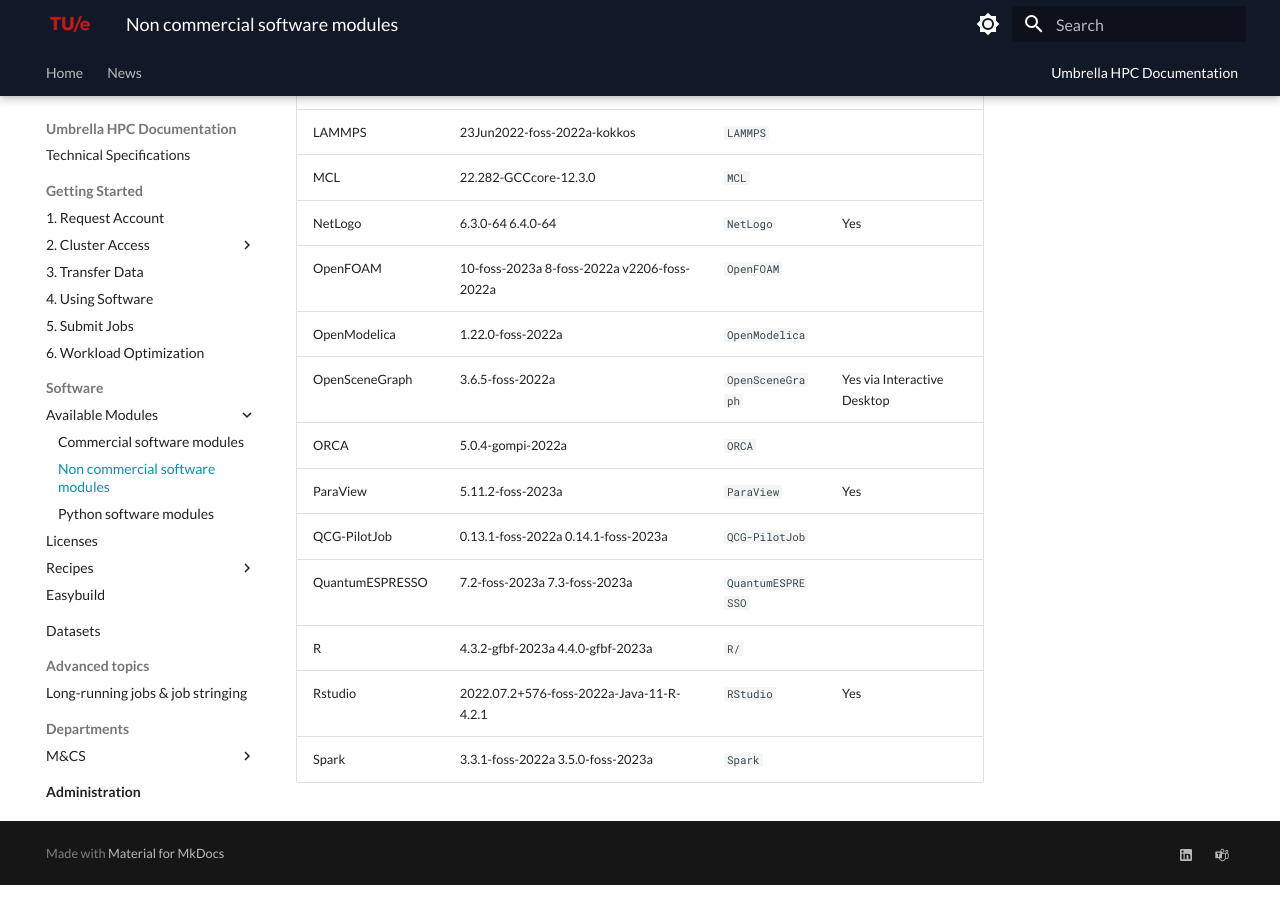
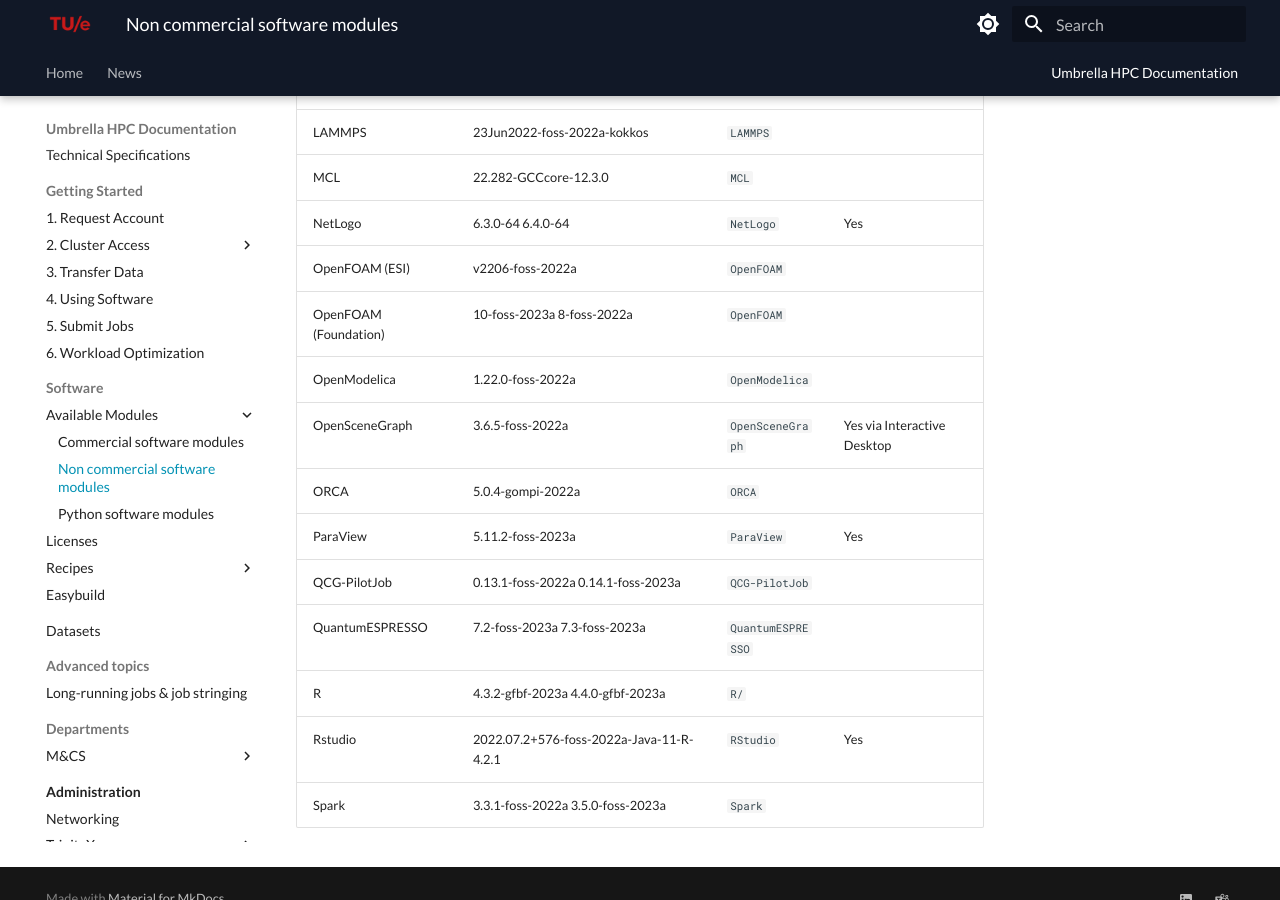
Before and after one commit to gferhpc/supercomputing.tue.nl, an MkDocs documentation site: the page built from pages/documentation/software/modules/non-commercial.md, in a window 1280 px wide and 900 px high, scrolled down 1114 px. Built offline with MkDocs 1.6.1 and Material for MkDocs 9.7.7, drawn with Linux system fonts in a browser that asks for light colours.

Commit message:
Update non-commercial.md to distinguish between the ESI & Foundation releases of OpenFOAM

```diff
--- a/pages/documentation/software/modules/non-commercial.md
+++ b/pages/documentation/software/modules/non-commercial.md
@@ -86,7 +86,8 @@
 | LAMMPS         | 23Jun2022-foss-2022a-kokkos          | `LAMMPS`    | |
 | MCL            | 22.282-GCCcore-12.3.0                | `MCL`       | |
 | NetLogo        | 6.3.0-64 6.4.0-64                    | `NetLogo`   | Yes |
-| OpenFOAM       | 10-foss-2023a 8-foss-2022a v2206-foss-2022a | `OpenFOAM`  | |
+| OpenFOAM (ESI)      | v2206-foss-2022a | `OpenFOAM`  | |
+| OpenFOAM (Foundation)       | 10-foss-2023a 8-foss-2022a | `OpenFOAM`  | |
 | OpenModelica   | 1.22.0-foss-2022a                    | `OpenModelica` | |
 | OpenSceneGraph | 3.6.5-foss-2022a                     | `OpenSceneGraph`  | Yes via Interactive Desktop |
 | ORCA           | 5.0.4-gompi-2022a                   | `ORCA`      | |
```
